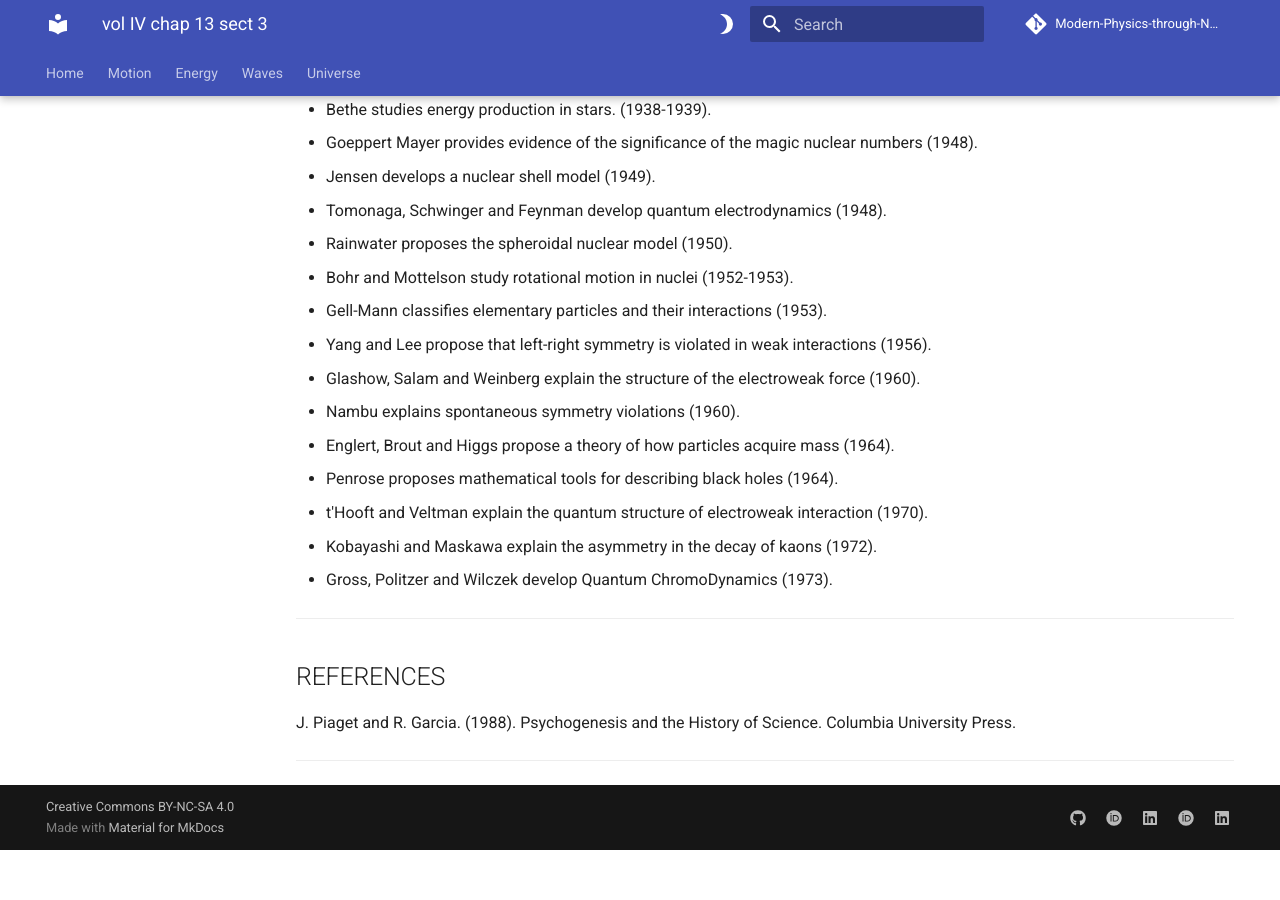
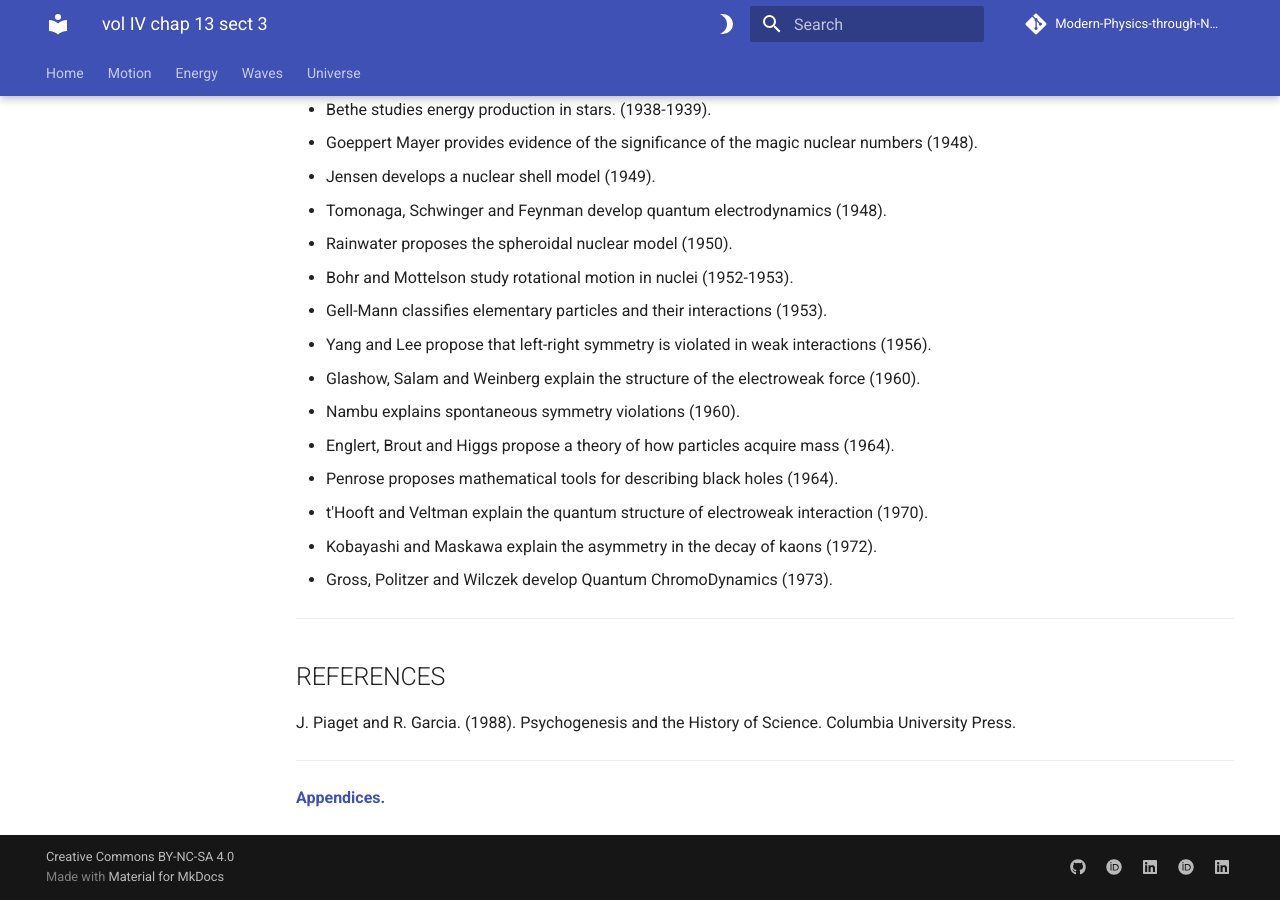
Before and after one commit to modphysnobel/modphysnobel.github.io, an MkDocs documentation site: the page built from docs/vol-IV/vol-IV-chap-13-sect-3.md, in a window 1280 px wide and 900 px high, scrolled down 2611 px. Built offline with MkDocs 1.6.1 and Material for MkDocs 9.7.7, drawn with Linux system fonts in a browser that asks for light colours; some web fonts are replaced; comment, search, counter and statistics services are not loaded; before the commit the page ends 3461 px from its top, so only the background shows below that.

Commit message:
Update vol-IV-chap-13-sect-3.md

```diff
--- a/docs/vol-IV/vol-IV-chap-13-sect-3.md
+++ b/docs/vol-IV/vol-IV-chap-13-sect-3.md
@@ -94,3 +94,5 @@ The selected contributions of the Nobel laureates that have been considered in p
 J. Piaget and R. Garcia. (1988). Psychogenesis and the History of Science. Columbia University Press.
 
 ***
+
+[**Appendices.**](./vol-IV-Appendix 13.1.md)
```
